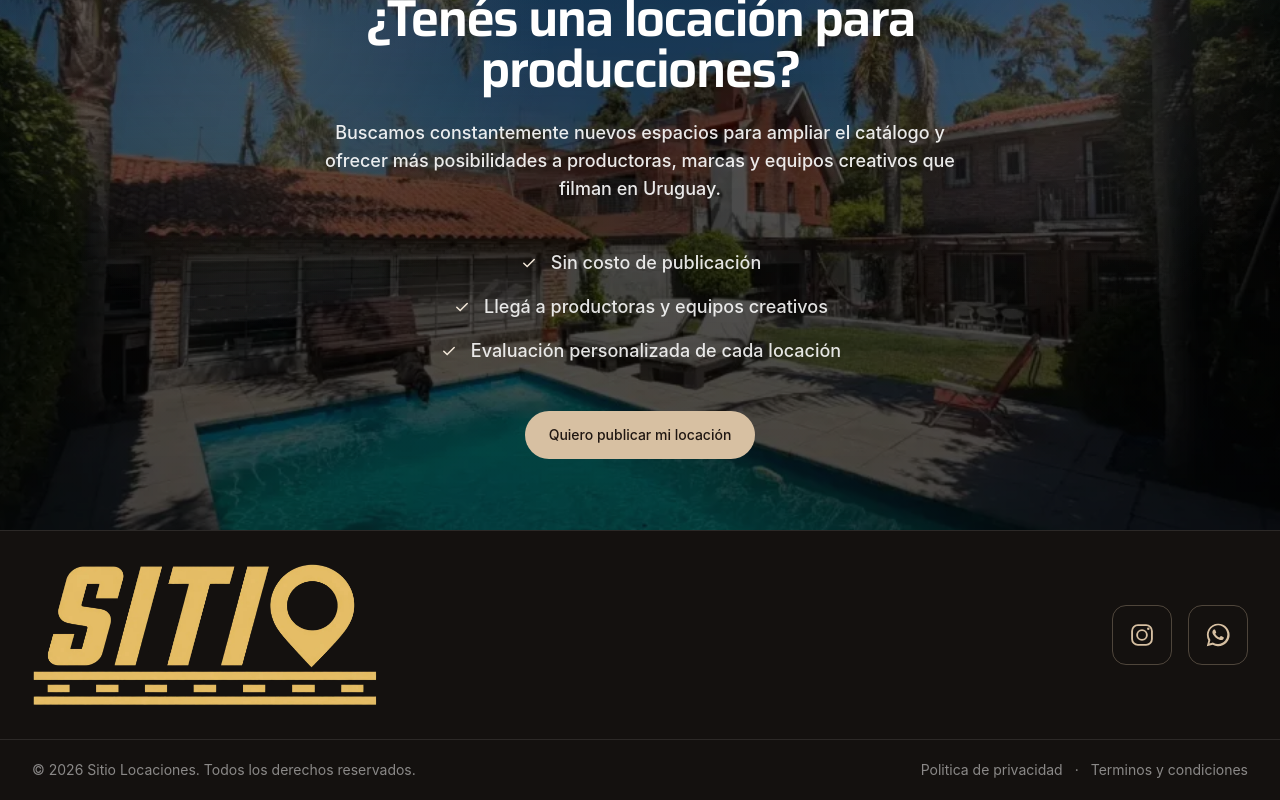
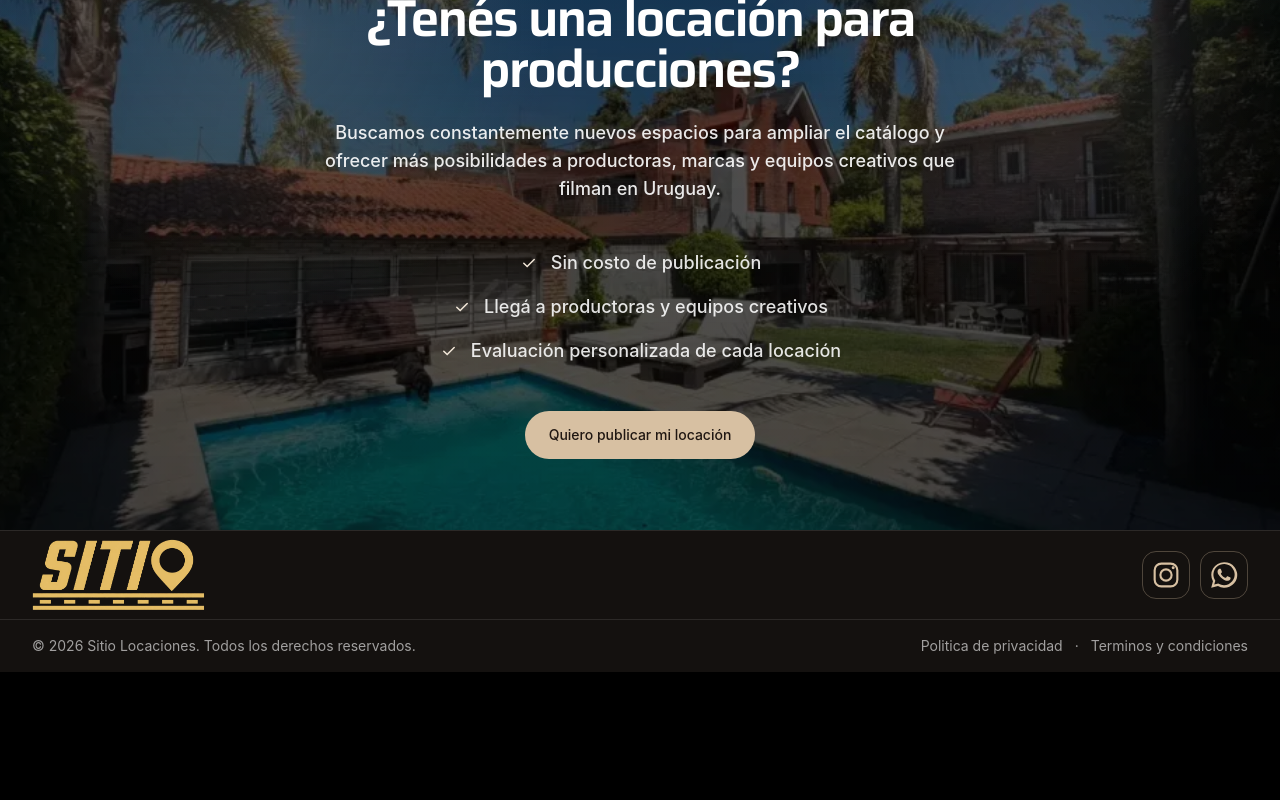
Before and after one commit to federicochelle/web-locations, a React (Vite) app: page / in a window 1280 px wide. Shown: the part 2312-3112 px from the top of the page. After the commit the page ends 2984 px from the top, so only its background shows below. Built offline with nearby package versions, Linux system fonts and the light colour scheme; no server answers; the database is empty; a web font is replaced by a local one.

Commit message:
style: compact public footer
Co-Authored-By: Claude Sonnet 5.5 <noreply@anthropic.com>

```diff
--- a/src/components/layout/Footer.tsx
+++ b/src/components/layout/Footer.tsx
@@ -9,7 +9,7 @@ const INSTAGRAM_URL =
 
 function InstagramIcon() {
   return (
-    <svg aria-hidden="true" viewBox="0 0 24 24" className="h-7 w-7 fill-none stroke-current">
+    <svg aria-hidden="true" viewBox="0 0 24 24" className="h-8 w-8 fill-none stroke-current">
       <rect x="3.5" y="3.5" width="17" height="17" rx="5" strokeWidth="1.6" />
       <circle cx="12" cy="12" r="4.2" strokeWidth="1.6" />
       <circle cx="17.4" cy="6.6" r="1.1" fill="currentColor" stroke="none" />
@@ -19,7 +19,7 @@ function InstagramIcon() {
 
 function WhatsAppIcon() {
   return (
-    <svg aria-hidden="true" viewBox="0 0 24 24" className="h-7 w-7 fill-current">
+    <svg aria-hidden="true" viewBox="0 0 24 24" className="h-8 w-8 fill-current">
       <path d="M12.02 2.4a9.54 9.54 0 0 0-8.3 14.25L2.4 21.6l5.08-1.32a9.6 9.6 0 1 0 4.54-17.88Zm0 17.26a7.93 7.93 0 0 1-4.04-1.1l-.3-.18-3.02.8.82-2.95-.2-.3a7.96 7.96 0 1 1 6.74 3.73Zm4.37-5.96c-.24-.12-1.42-.7-1.64-.78-.22-.08-.38-.12-.54.12-.16.24-.62.78-.76.94-.14.16-.28.18-.52.06-.24-.12-1-.37-1.9-1.17-.7-.62-1.18-1.4-1.32-1.64-.14-.24-.02-.37.1-.48.1-.1.24-.26.36-.4.12-.14.16-.24.24-.4.08-.16.04-.3-.02-.42-.06-.12-.54-1.3-.74-1.78-.2-.48-.4-.4-.54-.4h-.46c-.16 0-.42.06-.64.3-.22.24-.84.82-.84 1.98 0 1.16.86 2.3.98 2.46.12.16 1.68 2.56 4.08 3.6.58.26 1.04.42 1.4.54.58.18 1.1.16 1.52.1.46-.06 1.42-.58 1.62-1.14.2-.56.2-1.04.14-1.14-.06-.1-.22-.16-.46-.28Z" />
     </svg>
   )
@@ -40,7 +40,7 @@ function SocialLink({
       target="_blank"
       rel="noopener noreferrer"
       aria-label={label}
-      className="inline-flex h-14 w-14 items-center justify-center rounded-[0.875rem] border border-brand-300/30 text-brand-300 transition hover:bg-brand-300/10 hover:text-brand-100 focus-visible:outline-none focus-visible:ring-2 focus-visible:ring-brand-300 focus-visible:ring-offset-2 focus-visible:ring-offset-[#14110f] sm:h-15 sm:w-15"
+      className="inline-flex h-12 w-12 items-center justify-center rounded-[0.875rem] border border-brand-300/30 text-brand-300 transition hover:bg-brand-300/10 hover:text-brand-100 focus-visible:outline-none focus-visible:ring-2 focus-visible:ring-brand-300 focus-visible:ring-offset-2 focus-visible:ring-offset-[#14110f]"
     >
       {children}
     </a>
@@ -50,17 +50,17 @@ function SocialLink({
 export function Footer() {
   return (
     <footer className="border-t border-white/10 bg-[#14110f] text-white/70">
-      <div className="page-shell py-6 sm:py-7 lg:py-8">
-        <div className="grid gap-10 md:gap-12 lg:grid-cols-[minmax(0,1fr)_minmax(0,1fr)] lg:items-center">
-          <div className="flex justify-center lg:justify-start">
+      <div className="page-shell py-1.5 sm:py-2 lg:py-2">
+        <div className="flex items-center justify-between gap-4">
+          <div className="flex justify-start">
             <img
               src={logoUrl}
               alt="Sitio Locaciones"
-              className="h-28 w-auto object-contain sm:h-32 lg:h-36"
+              className="h-14 w-auto object-contain sm:h-16 lg:h-[4.5rem]"
             />
           </div>
 
-          <div className="flex items-center justify-center gap-4 lg:justify-end">
+          <div className="flex items-center justify-end gap-2.5">
             <SocialLink href={INSTAGRAM_URL} label="Instagram">
               <InstagramIcon />
             </SocialLink>
@@ -72,20 +72,20 @@ export function Footer() {
       </div>
 
       <div className="border-t border-white/10 bg-[#14110f]">
-        <div className="page-shell flex flex-col gap-3 py-4 text-center text-xs text-white/50 sm:py-5 md:text-sm lg:flex-row lg:items-center lg:justify-between lg:text-left">
+        <div className="page-shell flex flex-col gap-1.5 py-2.5 text-center text-xs text-white/60 sm:py-3 md:text-sm lg:flex-row lg:items-center lg:justify-between lg:text-left">
           <p>© 2026 Sitio Locaciones. Todos los derechos reservados.</p>
 
           <div className="flex items-center justify-center gap-3 lg:justify-end">
             <Link
               to="/privacidad"
-              className="transition hover:text-white focus-visible:outline-none focus-visible:ring-2 focus-visible:ring-brand-300 focus-visible:ring-offset-2 focus-visible:ring-offset-[#14110f]"
+              className="inline-flex items-center py-1 transition hover:text-white focus-visible:outline-none focus-visible:ring-2 focus-visible:ring-brand-300 focus-visible:ring-offset-2 focus-visible:ring-offset-[#14110f]"
             >
               Politica de privacidad
             </Link>
             <span aria-hidden="true">·</span>
             <Link
               to="/terminos"
-              className="transition hover:text-white focus-visible:outline-none focus-visible:ring-2 focus-visible:ring-brand-300 focus-visible:ring-offset-2 focus-visible:ring-offset-[#14110f]"
+              className="inline-flex items-center py-1 transition hover:text-white focus-visible:outline-none focus-visible:ring-2 focus-visible:ring-brand-300 focus-visible:ring-offset-2 focus-visible:ring-offset-[#14110f]"
             >
               Terminos y condiciones
             </Link>
```
